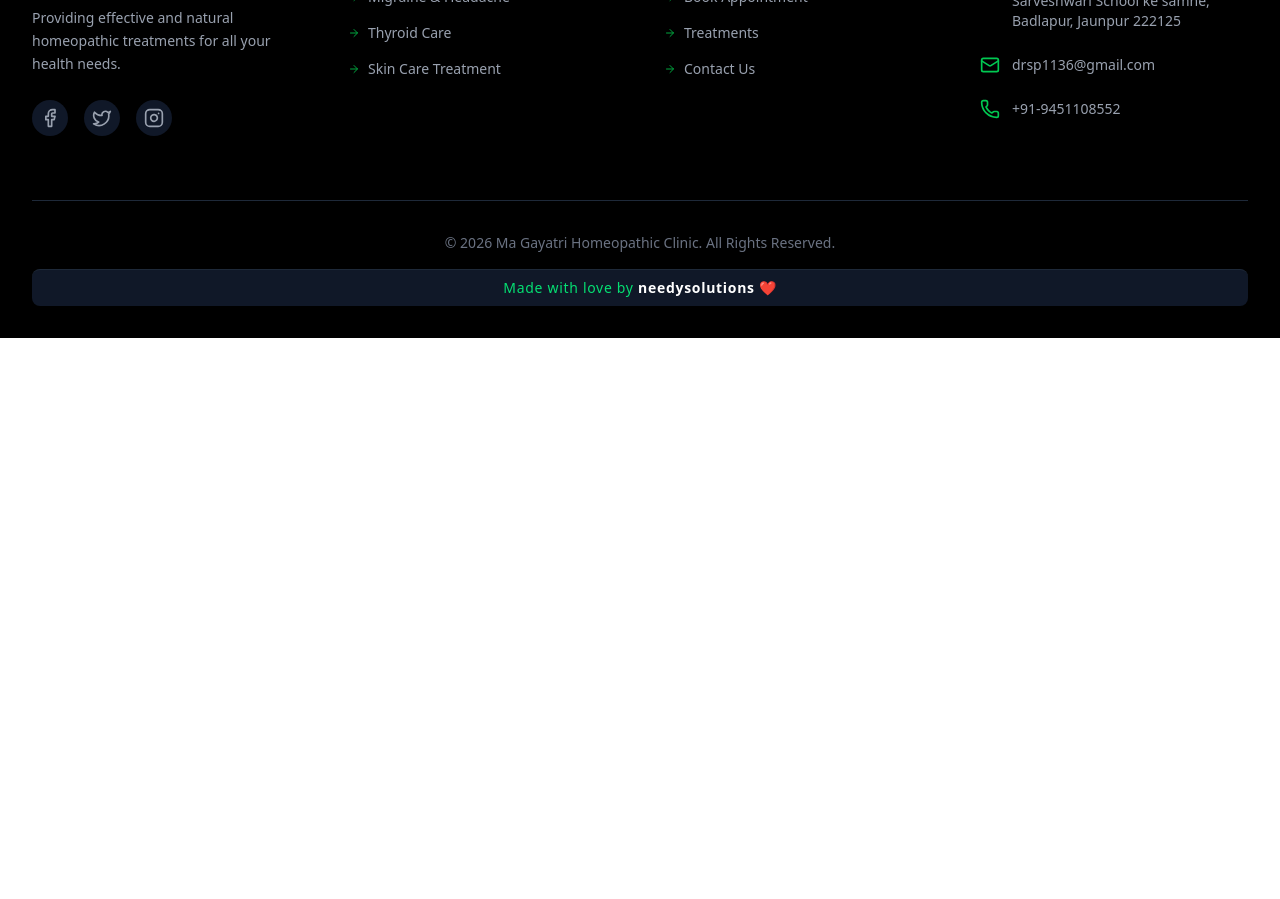
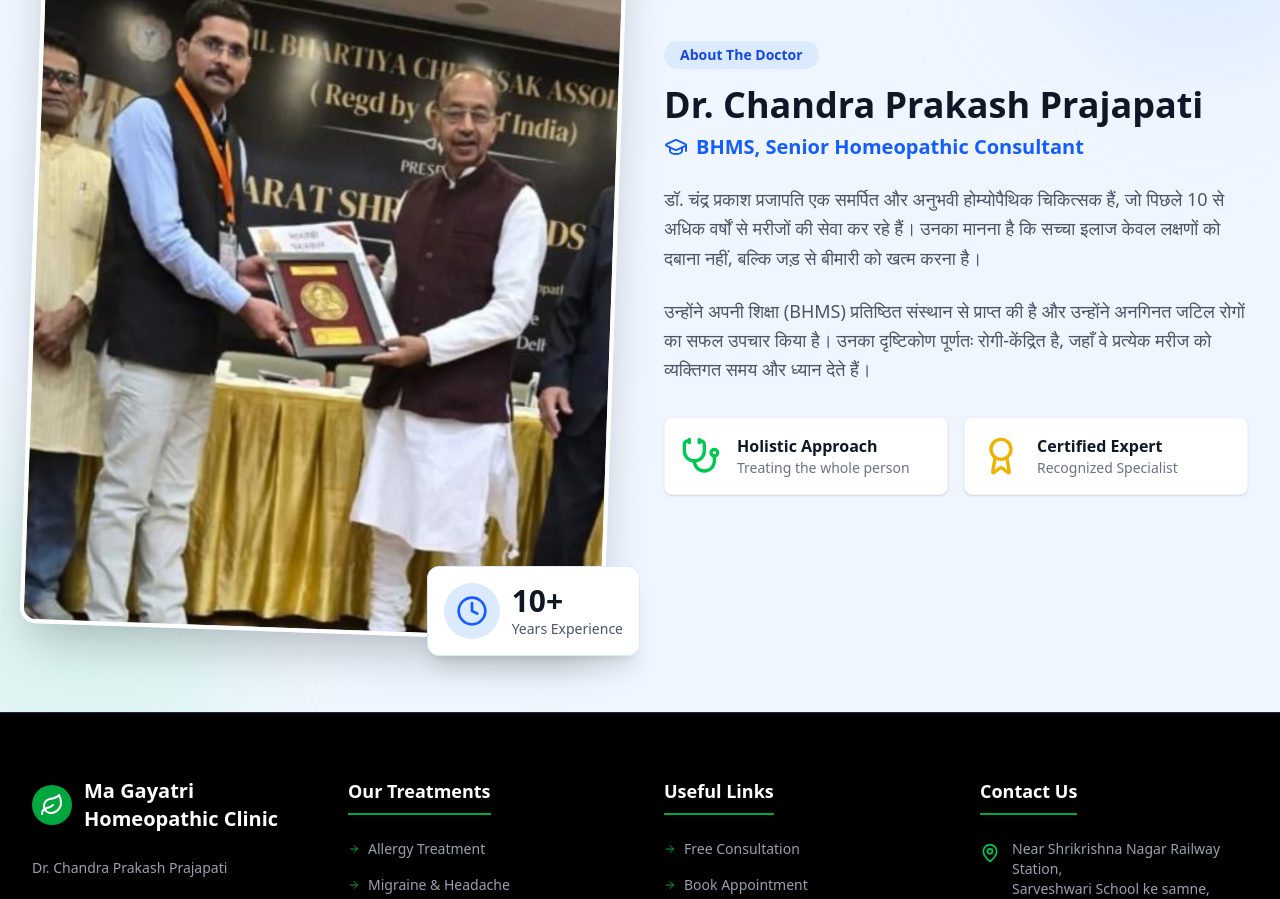
Before and after one commit to RiZwAn755/needy_project_1, a React (Vite) app: page / in a window 1280 px wide. Shown: the part 8780-9679 px from the top of the page. Before the commit the page ends 9118 px from the top, so only its background shows below. Built offline with nearby package versions, Linux system fonts and the light colour scheme.

Commit message:
about doctor

```diff
--- /dev/null
+++ b/src/components/about-doctor.jsx
@@ -0,0 +1,89 @@
+import { motion } from 'framer-motion';
+import { Award, GraduationCap, Stethoscope, Clock } from 'lucide-react';
+
+const AboutDoctor = () => {
+    return (
+        <div className="py-20 bg-blue-50 relative overflow-hidden">
+            {/* Decorative Elements */}
+            <div className="absolute top-0 right-0 -mr-20 -mt-20 w-80 h-80 bg-blue-200 rounded-full mix-blend-multiply filter blur-3xl opacity-30 animate-blob"></div>
+            <div className="absolute bottom-0 left-0 -ml-20 -mb-20 w-80 h-80 bg-green-200 rounded-full mix-blend-multiply filter blur-3xl opacity-30 animate-blob animation-delay-2000"></div>
+
+            <div className="max-w-7xl mx-auto px-4 sm:px-6 lg:px-8 relative z-10">
+                <div className="grid grid-cols-1 lg:grid-cols-2 gap-12 items-center">
+
+                    {/* Image Section */}
+                    <motion.div
+                        initial={{ opacity: 0, x: -50 }}
+                        whileInView={{ opacity: 1, x: 0 }}
+                        transition={{ duration: 0.8 }}
+                        className="relative"
+                    >
+                        <div className="relative rounded-2xl overflow-hidden shadow-2xl border-4 border-white transform rotate-2 hover:rotate-0 transition-transform duration-500">
+                            <img
+                                src="/doctor-real.png"
+                                alt="Dr. Chandra Prakash Prajapati"
+                                className="w-full h-auto object-cover"
+                            />
+                        </div>
+                        {/* Experience Badge */}
+                        <div className="absolute -bottom-6 -right-6 bg-white p-4 rounded-xl shadow-xl border border-blue-100 flex items-center space-x-3 animate-bounce-slow">
+                            <div className="bg-blue-100 p-3 rounded-full">
+                                <Clock className="w-8 h-8 text-blue-600" />
+                            </div>
+                            <div>
+                                <p className="text-3xl font-bold text-gray-900">10+</p>
+                                <p className="text-sm text-gray-600 font-medium">Years Experience</p>
+                            </div>
+                        </div>
+                    </motion.div>
+
+                    {/* Content Section */}
+                    <motion.div
+                        initial={{ opacity: 0, x: 50 }}
+                        whileInView={{ opacity: 1, x: 0 }}
+                        transition={{ duration: 0.8 }}
+                    >
+                        <div className="inline-block px-4 py-1 bg-blue-100 text-blue-700 rounded-full text-sm font-semibold mb-4">
+                            About The Doctor
+                        </div>
+                        <h2 className="text-4xl font-extrabold text-gray-900 mb-2">
+                            Dr. Chandra Prakash Prajapati
+                        </h2>
+                        <h3 className="text-xl text-blue-600 font-semibold mb-6 flex items-center">
+                            <GraduationCap className="w-6 h-6 mr-2" />
+                            BHMS, Senior Homeopathic Consultant
+                        </h3>
+
+                        <div className="space-y-6 text-lg text-gray-600 leading-relaxed">
+                            <p>
+                                डॉ. चंद्र प्रकाश प्रजापति एक समर्पित और अनुभवी होम्योपैथिक चिकित्सक हैं, जो पिछले 10 से अधिक वर्षों से मरीजों की सेवा कर रहे हैं। उनका मानना है कि सच्चा इलाज केवल लक्षणों को दबाना नहीं, बल्कि जड़ से बीमारी को खत्म करना है।
+                            </p>
+                            <p>
+                                उन्होंने अपनी शिक्षा (BHMS) प्रतिष्ठित संस्थान से प्राप्त की है और उन्होंने अनगिनत जटिल रोगों का सफल उपचार किया है। उनका दृष्टिकोण पूर्णतः रोगी-केंद्रित है, जहाँ वे प्रत्येक मरीज को व्यक्तिगत समय और ध्यान देते हैं।
+                            </p>
+                        </div>
+
+                        <div className="mt-8 grid grid-cols-1 sm:grid-cols-2 gap-4">
+                            <div className="flex items-center p-4 bg-white rounded-lg shadow-sm border border-gray-100">
+                                <Stethoscope className="w-10 h-10 text-green-500 mr-4" />
+                                <div>
+                                    <p className="font-bold text-gray-900">Holistic Approach</p>
+                                    <p className="text-sm text-gray-500">Treating the whole person</p>
+                                </div>
+                            </div>
+                            <div className="flex items-center p-4 bg-white rounded-lg shadow-sm border border-gray-100">
+                                <Award className="w-10 h-10 text-yellow-500 mr-4" />
+                                <div>
+                                    <p className="font-bold text-gray-900">Certified Expert</p>
+                                    <p className="text-sm text-gray-500">Recognized Specialist</p>
+                                </div>
+                            </div>
+                        </div>
+                    </motion.div>
+                </div>
+            </div>
+        </div>
+    );
+};
+
+export default AboutDoctor;
--- a/src/pages/homepage.jsx
+++ b/src/pages/homepage.jsx
@@ -5,6 +5,7 @@ import Treatments from '../components/treatments';
 import Appointment from '../components/appointment';
 import Gallery from '../components/gallery';
 import Achievements from '../components/achievements';
+import AboutDoctor from '../components/about-doctor';
 import Services from './services';
 import Feedback from './feedback';
 import ContactUs from './contactus';
@@ -88,6 +89,8 @@ const HomePage = () => {
                 </div>
             </section>
 
+
+
             {/* Other Sections */}
             <section id="treatments">
                 <Treatments />
@@ -120,6 +123,10 @@ const HomePage = () => {
             <section id="map">
                 <MapPage />
             </section>
+
+            <section id="about-doctor">
+                <AboutDoctor />
+            </section>
         </div>
     );
 };
```
